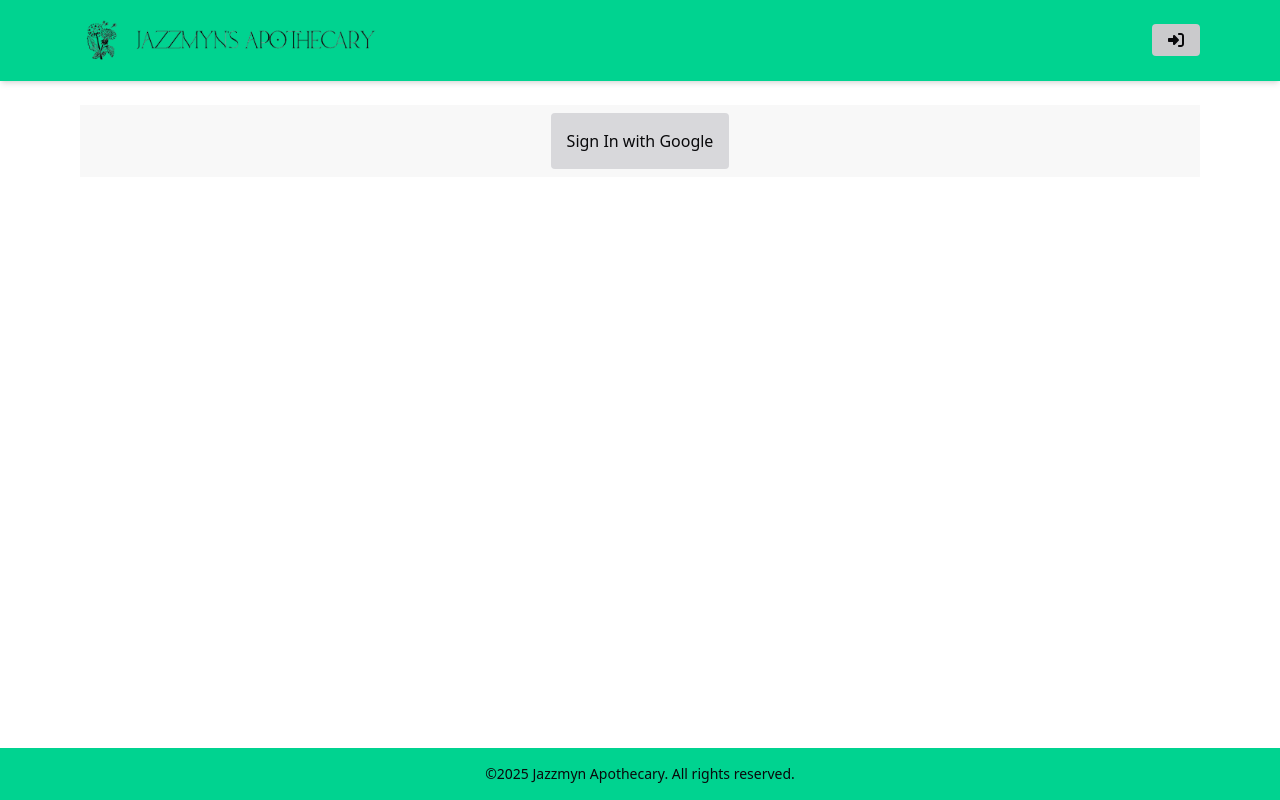
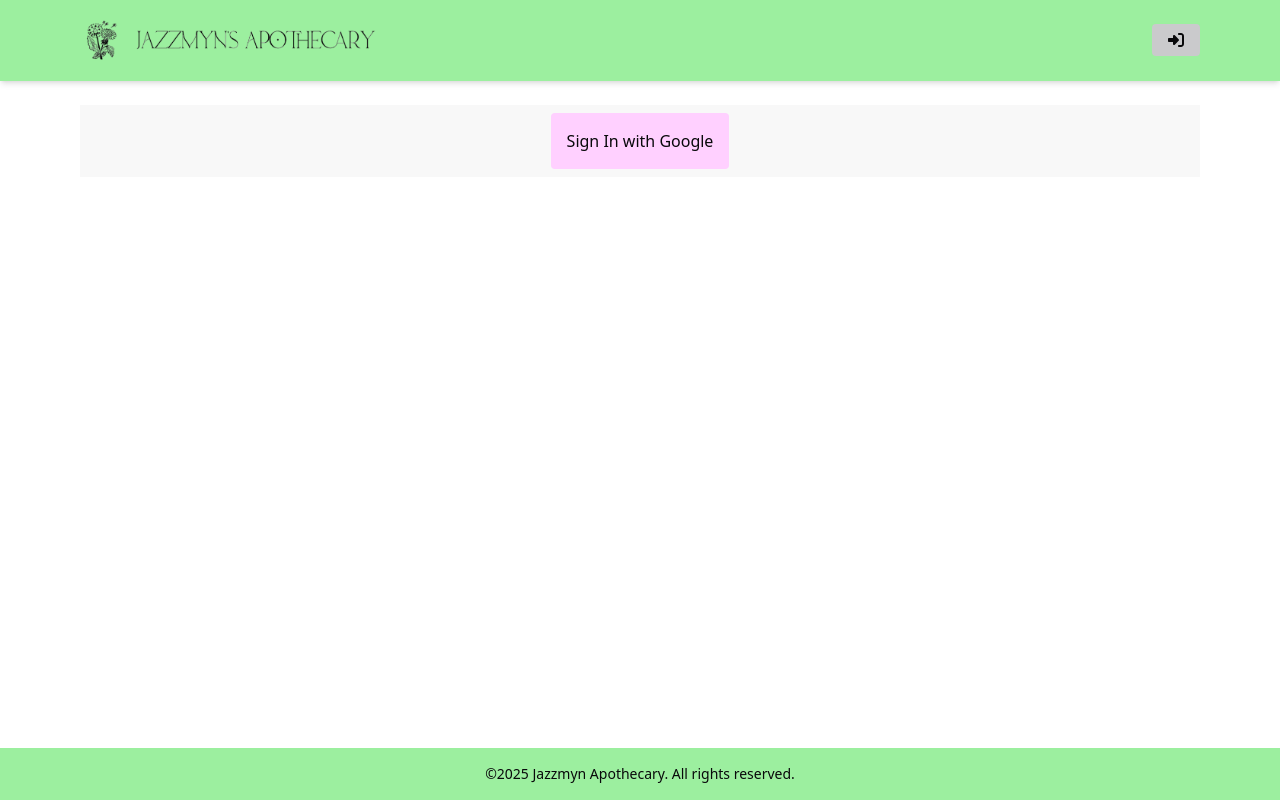
Before and after one commit to belunatic/jazz_herbs, a Next.js app: page /admin in a window 1280 px wide. Built offline with nearby package versions, Linux system fonts and the light colour scheme; no server answers.

Commit message:
fix: standardize button and error color variables in globals.css

```diff
--- a/app/style/globals.css
+++ b/app/style/globals.css
@@ -33,13 +33,13 @@
 	--border: oklch(95% 0 0);
 	--text-color: oklch(14% 0.005 285.823);
 	--text-input: oklch(20% 0.042 265.755);
-	--button-primary: oklch(88.311% 0.00417 285.961);
-	--button-secondary: oklch(65% 0.241 354.308);
+	--button-primary: oklch(0.97 0.144 333);
+	--button-secondary: oklch(0.97 0.096 259);
 	--button-black: oklch(14% 0.005 285.823);
-	--button-warning: oklch(71% 0.194 13.428);
-	--button-success: oklch(76% 0.177 163.223);
+	--button-warning: oklch(0.91 0.08 76);
+	--button-success: oklch(0.88 0.136 145);
 	--button-hover: oklch(83.96% 0.00284 285.842);
-	--color-error: oklch(71% 0.194 13.428);
+	--color-error: oklch(0.91 0.08 76);
 	--color-error-content: oklch(27% 0.105 12.094);
 	--radius-selector: 0.5rem;
 	--radius-field: 0.25rem;
@@ -51,7 +51,7 @@
 	--noise: 0;
 	--nav-color: oklch(94% 0 0);
 	--tooltip-color: oklch(88.3% 0 0);
-	--tooltip-text-color: oklch(0% 0 0);
+	--tooltip-text-color: oklch(0.22 0.02 260);
 }
 
 @media (prefers-color-scheme: dark) {
@@ -61,13 +61,13 @@
 		--border: oklch(27% 0.041 260.031);
 		--text-color: oklch(95.93% 0.007 247.9);
 		--text-input: oklch(96% 0.001 286.375);
-		--button-primary: oklch(70% 0.04 256.788);
-		--button-secondary: oklch(74% 0.238 322.16);
+		--button-primary: oklch(0.51 0.18 333);
+		--button-secondary: oklch(0.48 0.12 259);
 		--button-black: oklch(27% 0.041 260.031);
-		--button-warning: oklch(63% 0.237 25.331);
-		--button-success: oklch(72% 0.219 149.579);
+		--button-warning: oklch(0.59 0.1 76);
+		--button-success: oklch(0.62 0.17 145);
 		--button-hover: oklch(63.534% 0.0362 256.835);
-		--color-error: oklch(63% 0.237 25.331);
+		--color-error: oklch(0.59 0.1 76);
 		--color-error-content: oklch(97% 0.013 17.38);
 		--radius-selector: 0.5rem;
 		--radius-field: 0.25rem;
```
